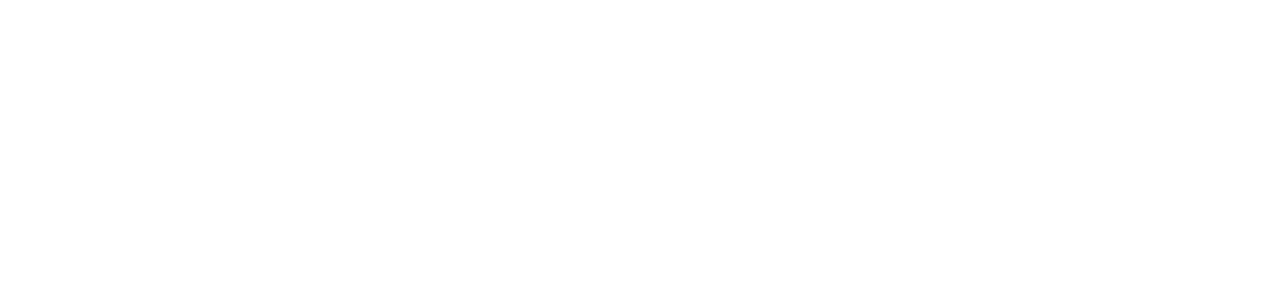
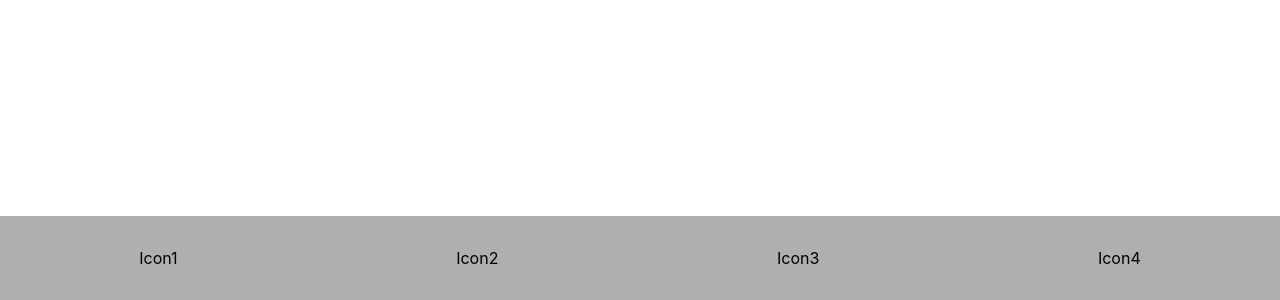
Before and after one commit to Lazy2K/HCI-High-Fi-React, a React (Create React App) app in the folder hci-hi-fi/: page / in a window 1280 px wide. Shown: the part 500-800 px from the top of the page. Built offline with nearby package versions, Linux system fonts and the light colour scheme.

Commit message:
Getting styles working

```diff
--- a/hci-hi-fi/src/App.css
+++ b/hci-hi-fi/src/App.css
@@ -1,6 +1,20 @@
-.sceenContainer {
+.App {
+  /* App Container Styles */
+}
+
+.screenContainer {
   width: 100vw;
   height: 100vh;
   display: flex;
   flex-direction: column;
 }
+
+.pageContainer {
+  width: 100%;
+  height: 100%;
+}
+
+.homerowContainer {
+  width: 100%;
+  height: auto;
+}
--- a/hci-hi-fi/src/App.js
+++ b/hci-hi-fi/src/App.js
@@ -8,7 +8,9 @@
     <div className="App">
       <div className="screenContainer">
         <div className="pageContainer"></div>
-        <div className="homerowContainer"></div>
+        <div className="homerowContainer">
+          <Homerow />
+        </div>
       </div>
     </div>
   );
--- a/hci-hi-fi/src/components/homerow/Homerow.js
+++ b/hci-hi-fi/src/components/homerow/Homerow.js
@@ -1,21 +1,24 @@
 export default function Homerow(props) {
   return (
     <div className="homerowContainer" style={styles.homerowContainer}>
-      <ul>
-        <li>Hello</li>
-        <li>There</li>
-      </ul>
+      <div>Icon1</div>
+      <div>Icon2</div>
+      <div>Icon3</div>
+      <div>Icon4</div>
     </div>
   );
 }
 
 const styles = {
   homerowContainer: {
-    width: "100vw",
+    width: "100%",
     height: "auto",
-    backgroundColor: "#ffffff",
+    backgroundColor: "#afafaf",
     textAlign: "center",
     display: "flex",
-    justifyContent: "center",
+    flexDirection: "row",
+    justifyContent: "space-around",
+    paddingBottom: "2rem",
+    paddingTop: "2rem",
   },
 };
```
